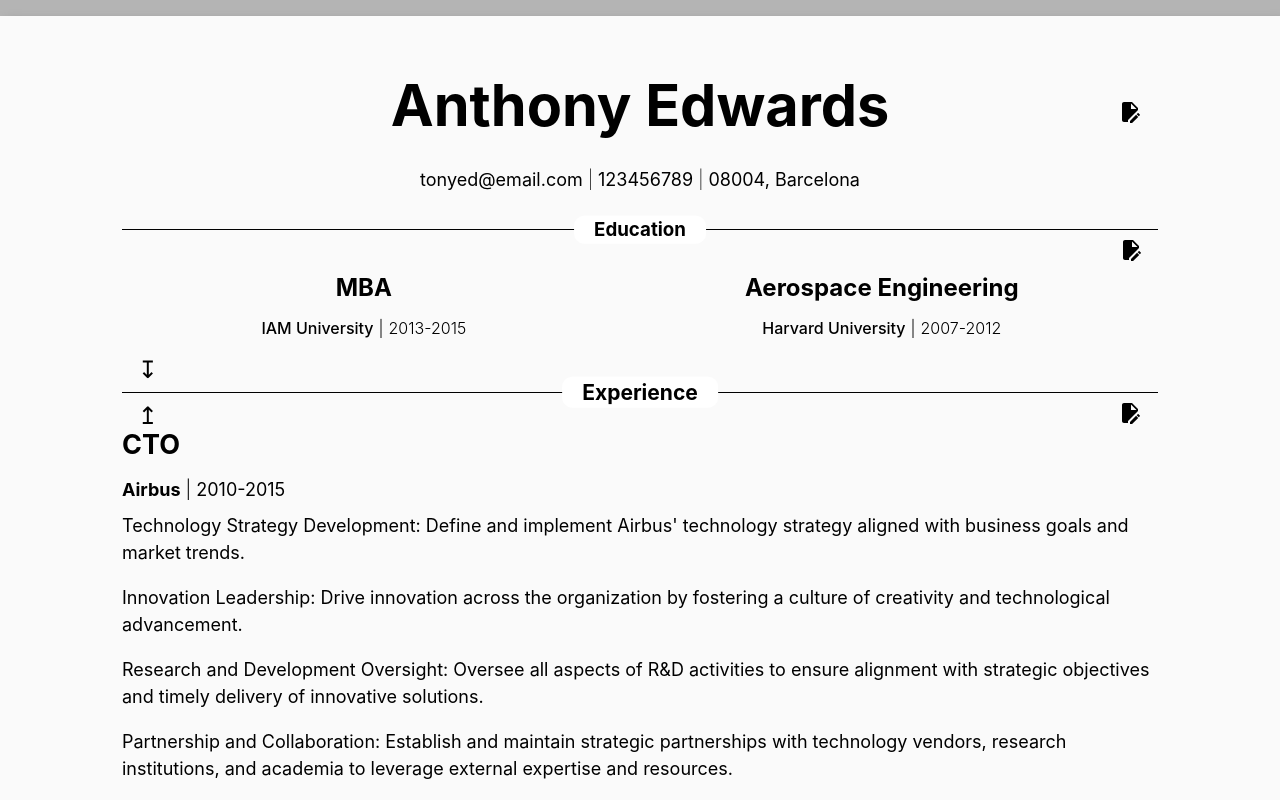
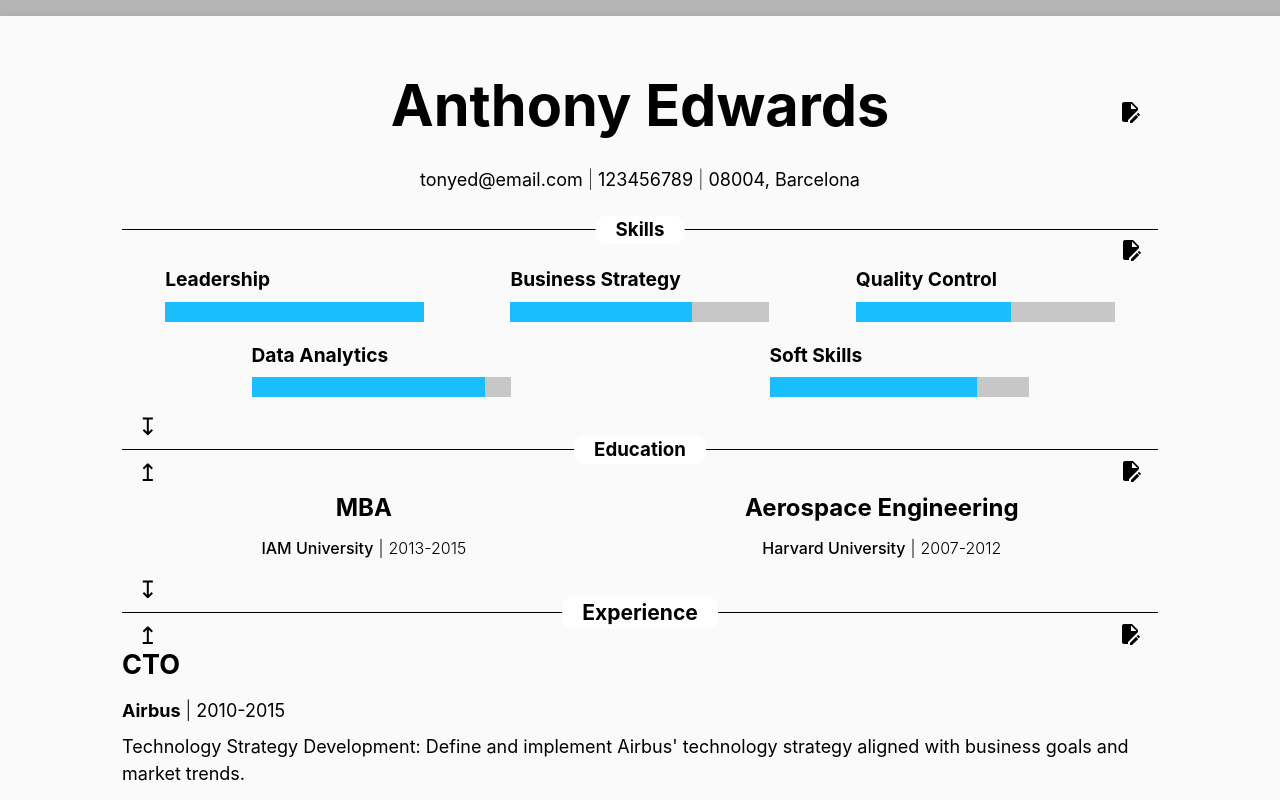
Before and after one commit to ruizterce/cv-editor, a React (Vite) app: page / in a window 1280 px wide. Shown: the top 800 px of the page. Built offline with nearby package versions, Linux system fonts and the light colour scheme.

Commit message:
Create Skills component and style

```diff
--- a/src/App.jsx
+++ b/src/App.jsx
@@ -1,5 +1,6 @@
 import React, { useState } from "react";
 import GeneralInfo from "./components/GeneralInfo";
+import Skills from "./components/Skills";
 import Education from "./components/Education";
 import Experience from "./components/Experience";
 import "./styles/App.css";
@@ -7,18 +8,20 @@ import "./styles/App.css";
 const App = () => {
   const [sections, setSections] = useState([
     "GeneralInfo",
+    "Skills",
     "Education",
     "Experience",
   ]);
 
   const componentMap = {
     GeneralInfo: GeneralInfo,
+    Skills: Skills,
     Education: Education,
     Experience: Experience,
   };
 
   const upButton = (index, event) => {
-    let updatedSections = [...sections]; // Create a copy of the sections array
+    let updatedSections = [...sections];
     const temp = updatedSections[index];
     updatedSections[index] = updatedSections[index - 1];
     updatedSections[index - 1] = temp;
@@ -27,7 +30,7 @@ const App = () => {
   };
 
   const downButton = (index) => {
-    let updatedSections = [...sections]; // Create a copy of the sections array
+    let updatedSections = [...sections];
     const temp = updatedSections[index];
     updatedSections[index] = updatedSections[index + 1];
     updatedSections[index + 1] = temp;
--- /dev/null
+++ b/src/components/Skills.jsx
@@ -0,0 +1,131 @@
+import { useState } from "react";
+import data from "../data/data.js";
+import EditBtn from "./EditBtn.jsx";
+import { v4 as uuidv4 } from "uuid";
+import "../styles/Skills.css";
+
+export default function Skills() {
+  const [skills, setSkills] = useState(data.skills);
+  const [editMode, setEditMode] = useState(false);
+
+  function toggleEdit() {
+    setEditMode(!editMode);
+  }
+
+  function saveEdit(e) {
+    e.preventDefault();
+    data.skills = skills;
+    toggleEdit();
+  }
+
+  function cancelEdit() {
+    setSkills(data.skills);
+    toggleEdit();
+  }
+
+  if (!editMode) {
+    return (
+      <section className="skills">
+        <EditBtn editFunction={toggleEdit} />
+        <div className="separator">
+          <h3>Skills</h3>
+        </div>
+        <ul>
+          {skills.map((skill) => {
+            const fillPercentage = skill.grade * 10;
+            return (
+              <li key={skill.id}>
+                <h2>{skill.title}</h2>
+                <div className="bar">
+                  <div
+                    className="bar-fill"
+                    style={{
+                      width: `${fillPercentage}%`,
+                    }}
+                  ></div>
+                </div>
+              </li>
+            );
+          })}
+        </ul>
+      </section>
+    );
+  } else {
+    const handleUnitChange = (id, key, newValue) => {
+      const updatedSkills = skills.map((skill) => {
+        if (skill.id === id) {
+          return { ...skill, [key]: newValue };
+        }
+        return skill;
+      });
+      setSkills(updatedSkills);
+    };
+
+    const handleRemoveSkill = (id) => {
+      const updatedSkills = skills.filter((skill) => skill.id !== id);
+      setSkills(updatedSkills);
+    };
+
+    const handleAddSkill = () => {
+      const newSkill = {
+        title: "Product Management",
+        grade: 8,
+        id: uuidv4(),
+      };
+      const updatedSkills = [...skills, newSkill];
+      setSkills(updatedSkills);
+    };
+
+    return (
+      <section className="skills edit-mode">
+        <div className="separator">
+          <h3>Skills</h3>
+        </div>
+        <form onSubmit={saveEdit}>
+          <ul>
+            {skills.map((skill) => {
+              return (
+                <li key={skill.id}>
+                  <label htmlFor={`title_${skill.id}`}>Title</label>
+                  <input
+                    id={`title_${skill.id}`}
+                    className="title"
+                    value={skill.title}
+                    onChange={(e) =>
+                      handleUnitChange(skill.id, "title", e.target.value)
+                    }
+                  />
+
+                  <label htmlFor={`grade_${skill.id}`}>Grade (0-10)</label>
+                  <input
+                    id={`grade_${skill.id}`}
+                    className="grade"
+                    value={skill.grade}
+                    onChange={(e) =>
+                      handleUnitChange(skill.id, "grade", e.target.value)
+                    }
+                  />
+
+                  <button
+                    className="remove-btn"
+                    type="button"
+                    onClick={() => handleRemoveSkill(skill.id)}
+                  >
+                    Remove Skill
+                  </button>
+                </li>
+              );
+            })}
+          </ul>
+          <button type="button" onClick={handleAddSkill}>
+            Add Skill
+          </button>
+          <button type="submit">Save</button>
+          <button type="button" onClick={cancelEdit}>
+            Cancel
+          </button>
+        </form>
+      </section>
+    );
+  }
+}
--- a/src/data/data.js
+++ b/src/data/data.js
@@ -5,6 +5,13 @@ let data = {
   email: "tonyed@email.com",
   phone: 123456789,
   address: "08004, Barcelona",
+  skills: [
+    { title: "Leadership", grade: 10, id: uuidv4() },
+    { title: "Business Strategy", grade: 7, id: uuidv4() },
+    { title: "Quality Control", grade: 6, id: uuidv4() },
+    { title: "Data Analytics", grade: 9, id: uuidv4() },
+    { title: "Soft Skills", grade: 8, id: uuidv4() },
+  ],
   education: [
     {
       school: "IAM University",
--- /dev/null
+++ b/src/styles/Skills.css
@@ -0,0 +1,84 @@
+section.skills {
+    position: relative;
+    padding: 10px;
+    font-size: 1rem;
+    text-align: left;
+
+    .separator {
+        position: relative;
+        width: 100%;
+        height: 1px;
+        background-color: #000;
+        margin: 1rem 0 0;
+
+        h3 {
+            position: absolute;
+            left: 50%;
+            transform: translate(-50%, -115%);
+            background-color: #fff;
+            padding: 0 20px;
+            border-radius: 10px;
+        }
+    }
+
+
+    ul {
+        padding: 0;
+        display: flex;
+        justify-content: space-around;
+        flex-wrap: wrap;
+    }
+
+    li {
+        list-style-type: none;
+        margin: 0 1rem;
+        width: 25%;
+
+        .bar {
+
+            background-color: rgb(199, 199, 199);
+
+            .bar-fill {
+                height: 20px;
+                background-color: rgb(26, 190, 255);
+            }
+
+        }
+    }
+
+    h2 {
+        font-size: 1.2rem;
+        margin: 1em 0 0.4em;
+    }
+
+    form {
+
+        display: flex;
+        flex-direction: column;
+        margin-bottom: 15px;
+        padding: 10px;
+        background-color: hsl(0, 0%, 70%);
+        border-radius: 10px;
+
+        input {
+            margin-bottom: 1em;
+            padding: 8px;
+            border: 1px solid #ccc;
+            border-radius: 4px;
+            font-size: 16px;
+        }
+
+        ul {
+            li {
+                width: 100%;
+                display: flex;
+                flex-direction: column;
+                margin-bottom: 3rem;
+                padding: 2rem;
+                background-color: hsl(0, 0%, 80%);
+                border-radius: 10px;
+
+            }
+        }
+    }
+}
```
